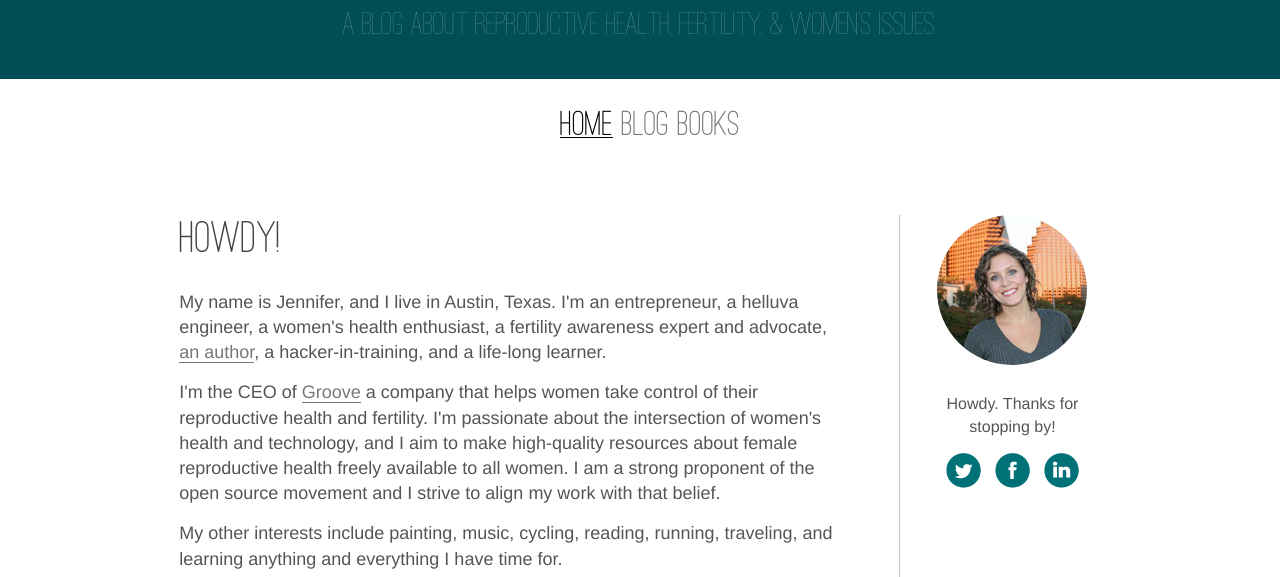
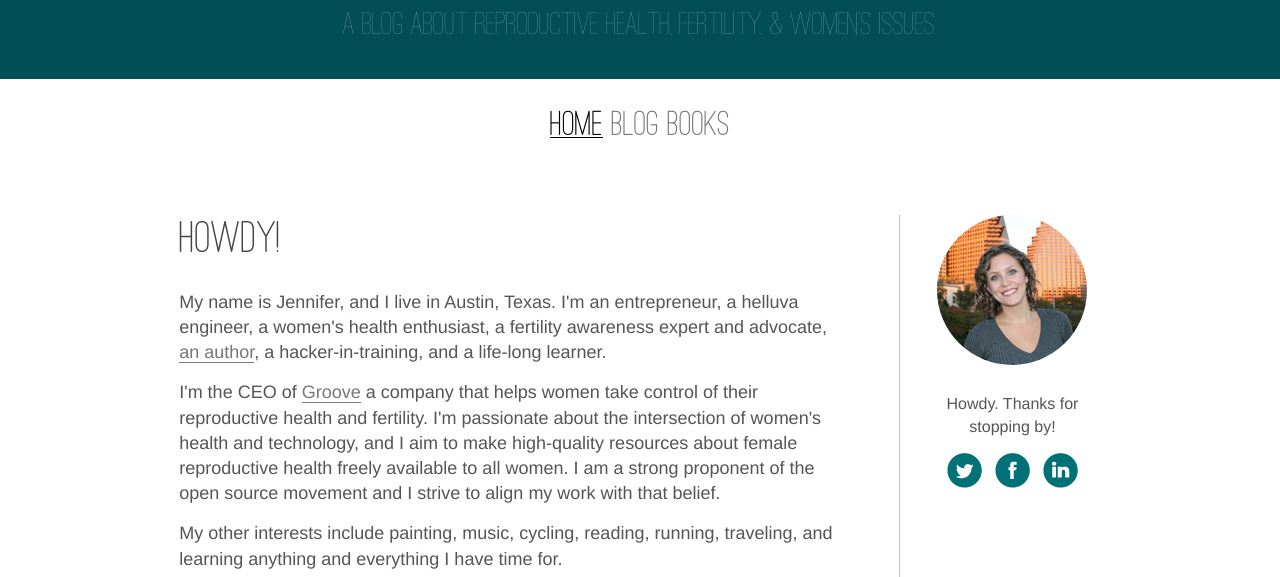
Before and after one commit to jaldoretta/jaldoretta.github.io, a Jekyll site: the page built from index.html, in a window 1280 px wide. Shown: the part 189-766 px from the top of the page. Built offline with Jekyll 4.4.1, drawn with Linux system fonts in a browser that asks for light colours; Markdown is read by kramdown in place of the engine named in the settings.

Commit message:
tweaks to css.html

```diff
--- a/css/style.css
+++ b/css/style.css
@@ -87,7 +87,7 @@ blockquote {
 }
 
 ul {
-	padding-left: 20px;
+/*	padding-left: 20px;*/
 	list-style-position: outside;
 	list-style-type: disc;
 }
@@ -217,7 +217,7 @@ p.blog-list, p.blog-date {
 
 li.social {
 	display: inline-block;
-	padding-right: 5%;
+	padding-right: 8px;
 }
 
 	li.social:last-child {
```
